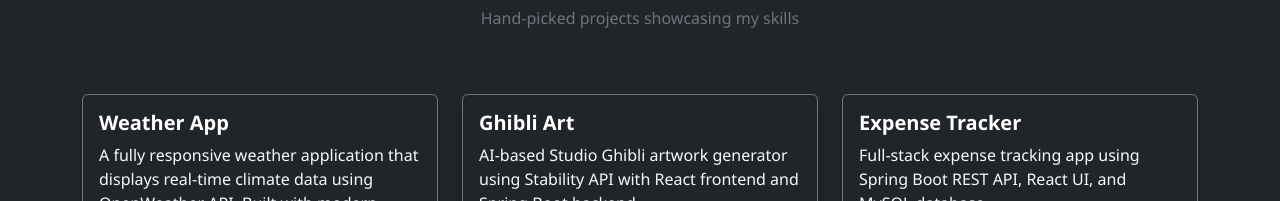
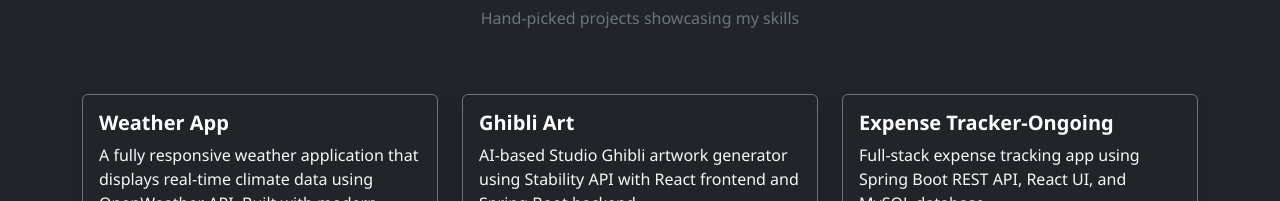
Before and after one commit to BhuvaneshSaravanan100/portfolio, a React (Vite) app: page / in a window 1280 px wide. Shown: the part 1973-2174 px from the top of the page. Built offline with nearby package versions, Linux system fonts and the light colour scheme.

Commit message:
Update projects.jsx

```diff
--- a/src/components/projects.jsx
+++ b/src/components/projects.jsx
@@ -17,10 +17,10 @@ const projects = [
     live: 'https://ghibli-front-end.netlify.app/'
   },
   {
-    title: 'Expense Tracker',
+    title: 'Expense Tracker-Ongoing',
     desc: 'Full-stack expense tracking app using Spring Boot REST API, React UI, and MySQL database.',
     github: 'https://github.com/BhuvaneshSaravanan100/portfolio',
-    live: '#'
+    live: ''
   }
 ];
 
```
